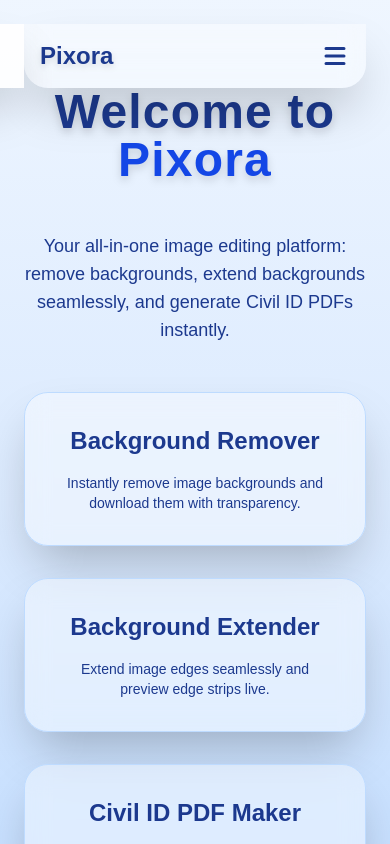
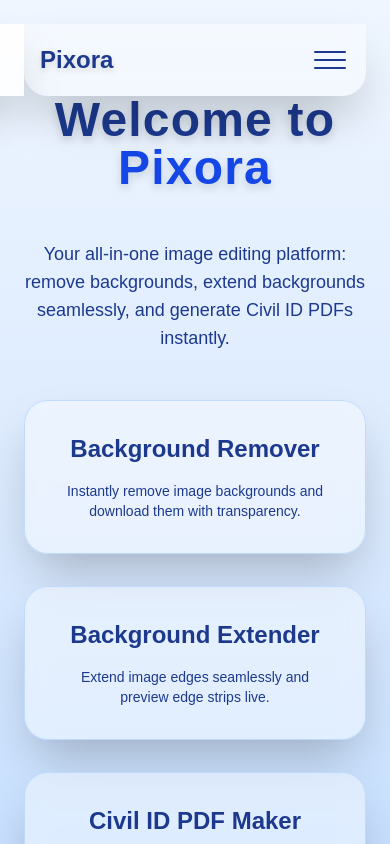
Before and after one commit to BLOUDANJEWELLERY/Pixora, a Next.js app in the folder bg/: page / in a window 390 px wide. Shown: the top 844 px of the page. Built offline with nearby package versions, Linux system fonts and the light colour scheme.

Commit message:
Update Header.tsx

```diff
--- a/bg/components/Header.tsx
+++ b/bg/components/Header.tsx
@@ -3,7 +3,6 @@
 import Link from "next/link";
 import { usePathname } from "next/navigation";
 import React, { useState } from "react";
-import { HiMenu, HiX } from "react-icons/hi";
 
 const Header: React.FC = () => {
   const pathname = usePathname();
@@ -24,15 +23,16 @@ const Header: React.FC = () => {
       </h1>
 
       {/* Desktop Menu */}
-      <nav className="hidden md:flex gap-6">
+      <nav className="hidden md:flex gap-8">
         {navItems.map((item) => (
           <Link
             key={item.path}
             href={item.path}
-            className={`
-              text-blue-900 font-semibold hover:text-blue-700 transition-colors
-              ${pathname === item.path ? "underline decoration-2 underline-offset-4" : ""}
-            `}
+            className={`text-blue-900 font-semibold hover:text-blue-700 transition-colors ${
+              pathname === item.path
+                ? "underline decoration-2 underline-offset-4"
+                : ""
+            }`}
           >
             {item.name}
           </Link>
@@ -41,34 +41,40 @@ const Header: React.FC = () => {
 
       {/* Hamburger Button */}
       <button
-        className="md:hidden text-blue-900 text-3xl focus:outline-none"
+        className="md:hidden flex flex-col justify-center items-center w-10 h-10 gap-1.5"
         onClick={() => setIsOpen(true)}
       >
-        <HiMenu />
+        <span className="block w-8 h-0.5 bg-blue-900 rounded"></span>
+        <span className="block w-8 h-0.5 bg-blue-900 rounded"></span>
+        <span className="block w-8 h-0.5 bg-blue-900 rounded"></span>
       </button>
 
       {/* Mobile Slide-out Menu */}
       <div
-        className={`fixed top-0 left-0 h-full w-64 bg-white/90 backdrop-blur-xl shadow-2xl p-6 flex flex-col gap-6 transform transition-transform duration-300 z-50
-          ${isOpen ? "translate-x-0" : "-translate-x-full"}
-        `}
+        className={`fixed top-0 left-0 h-full w-64 bg-white/90 backdrop-blur-xl shadow-2xl p-6 flex flex-col gap-6 transform transition-transform duration-300 z-50 ${
+          isOpen ? "translate-x-0" : "-translate-x-full"
+        }`}
       >
+        {/* Close Button */}
         <button
-          className="self-end text-3xl text-blue-900 focus:outline-none"
+          className="self-end w-8 h-8 relative focus:outline-none"
           onClick={() => setIsOpen(false)}
         >
-          <HiX />
+          <span className="absolute w-8 h-0.5 bg-blue-900 rotate-45 top-1/2 left-0 -translate-y-1/2"></span>
+          <span className="absolute w-8 h-0.5 bg-blue-900 -rotate-45 top-1/2 left-0 -translate-y-1/2"></span>
         </button>
 
-        <nav className="flex flex-col gap-4 mt-4">
+        {/* Mobile Links */}
+        <nav className="flex flex-col gap-4 mt-6">
           {navItems.map((item) => (
             <Link
               key={item.path}
               href={item.path}
-              className={`
-                text-blue-900 font-semibold text-lg hover:text-blue-700 transition-colors
-                ${pathname === item.path ? "underline decoration-2 underline-offset-4" : ""}
-              `}
+              className={`text-blue-900 font-semibold text-lg hover:text-blue-700 transition-colors ${
+                pathname === item.path
+                  ? "underline decoration-2 underline-offset-4"
+                  : ""
+              }`}
               onClick={() => setIsOpen(false)}
             >
               {item.name}
@@ -77,7 +83,7 @@ const Header: React.FC = () => {
         </nav>
       </div>
 
-      {/* Overlay when menu is open */}
+      {/* Overlay */}
       {isOpen && (
         <div
           className="fixed inset-0 bg-black/30 z-40"
```
